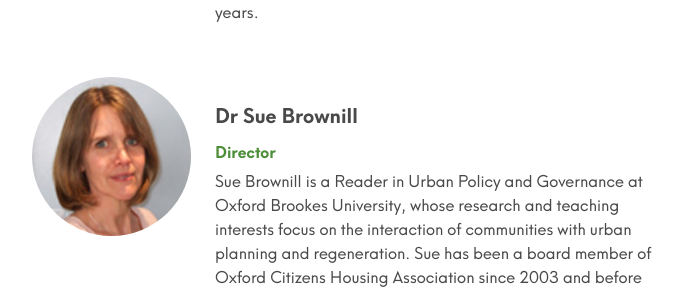
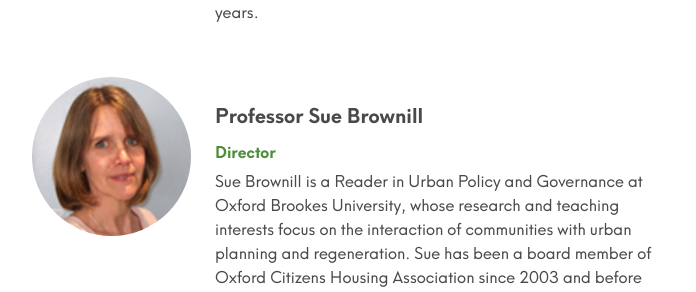
Before and after one commit to johnpuddephatt/oclt, a Jekyll site: the page built from _pages/about.md, in a window 1280 px wide and 900 px high, scrolled down 1672 px. Shown: the part 163-455 px from the top of the window, without its empty margins (308-1004 px from the left). Built offline with Jekyll 4.4.1, drawn with Linux system fonts in a browser that asks for light colours.

Commit message:
Update from Forestry.io Oxfordshire CLT updated _data/people.yml

```diff
--- a/_data/people.yml
+++ b/_data/people.yml
@@ -23,7 +23,7 @@ people:
     trustee of The Porch – a day centre in East Oxford for the homeless and vulnerably
     housed. He is committed to working to ensure we maintain cohesive communities
     with affordable housing for all and has lived in Oxford for over 25 years.
-- name: Dr Sue Brownill
+- name: Professor Sue Brownill
   role: Director
   image: "/uploads/people/suebrownill.jpg"
   description: Sue Brownill is a Reader in Urban Policy and Governance at Oxford Brookes
```
